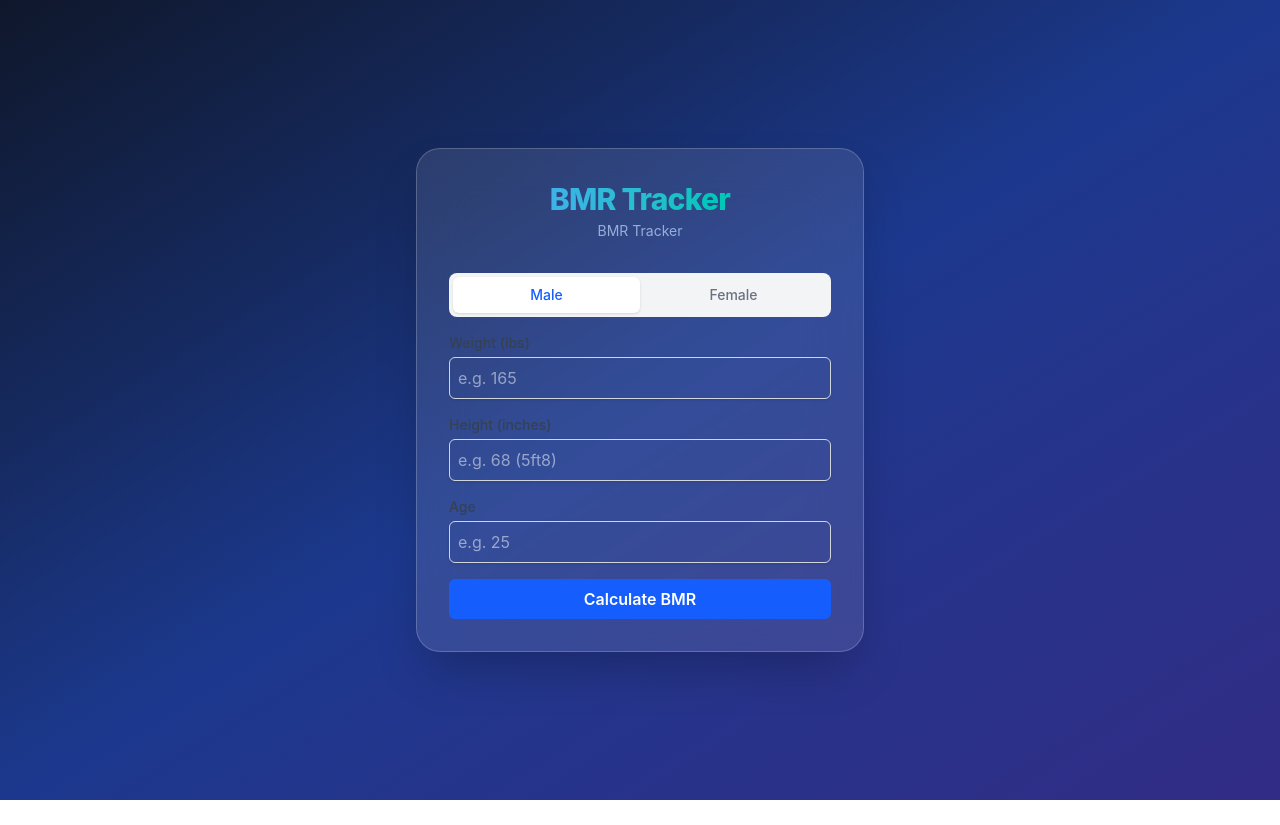
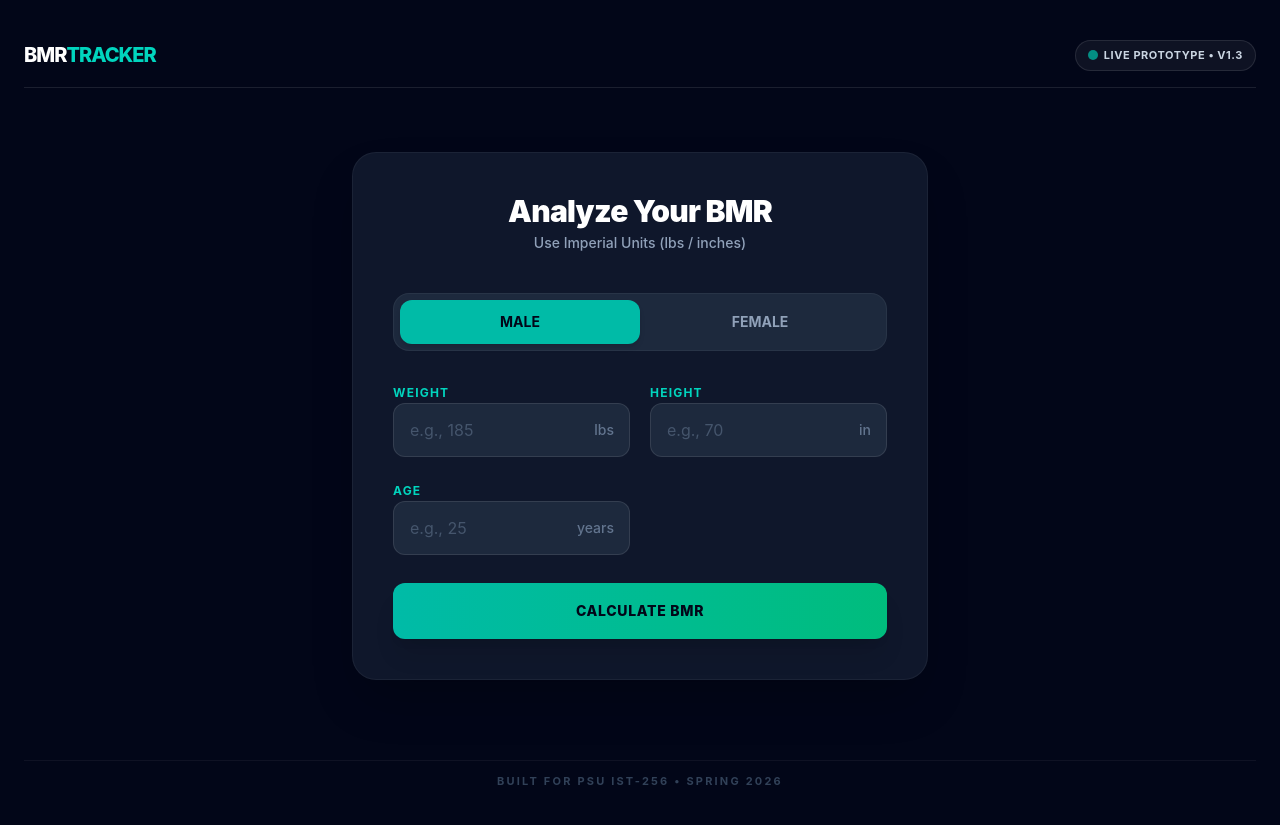
Before and after one commit to GaigeJohnson/BMR-Tracker, a React (Vite) app: page / in a window 1280 px wide. Before the commit the page ends 800 px from the top, so only its background shows below. Built offline with nearby package versions, Linux system fonts and the light colour scheme.

Commit message:
Changing UI

```diff
--- a/src/App.jsx
+++ b/src/App.jsx
@@ -51,105 +51,91 @@ function App() {
   }
 
 return (
-    <div className="min-h-screen bg-gradient-to-br from-slate-900 via-blue-900 to-indigo-900 flex flex-col items-center justify-center p-6 font-sans">
+    <div className="min-h-screen bg-slate-950 flex flex-col items-center p-6 text-white font-sans selection:bg-teal-600">
 
-      <div className="max-w-md w-full bg-white/10 backdrop-blur-xl rounded-3xl shadow-2xl border border-white/20 p-8 text-white">
-        <header className="text-center mb-8">
-          <h1 className="text-3xl font-extrabold tracking-tight bg-clip-text text-transparent bg-gradient-to-r from-blue-400 to-emerald-400">
-            BMR Tracker
+      <header className="w-full max-w-7xl flex items-center justify-between mb-16 py-4 border-b border-white/10">
+        <h1 className="text-xl font-extrabold tracking-tighter text-teal-400">
+          <span className="text-white">BMR</span><span className="text-teal-400">TRACKER</span>
         </h1>
-          <p className="text-blue-200/70 text-sm mt-1">BMR Tracker</p>
+        <div className="flex items-center gap-1.5 bg-white/5 px-3 py-1.5 rounded-full border border-white/10">
+          <div className="w-2.5 h-2.5 bg-teal-500 rounded-full animate-pulse"></div>
+          <span className="text-[11px] font-bold text-slate-300 uppercase tracking-wider">Live Prototype • v1.3</span>
+        </div>
       </header>
 
-        <form onSubmit={calculateBMR} className="space-y-4">
-          <div className="flex bg-gray-100 p-1 rounded-lg mb-4">
+      <main className="max-w-xl w-full flex-grow flex items-center justify-center">
+        <div className="w-full bg-slate-900 rounded-3xl shadow-2xl border border-white/5 p-10 backdrop-blur-3xl">
+          <div className="text-center mb-10">
+            <h2 className="text-3xl font-black tracking-tight text-white mb-1">
+              Analyze Your BMR
+            </h2>
+            <p className="text-slate-400 text-sm font-medium">Use Imperial Units (lbs / inches)</p>
+          </div>
+
+          <form onSubmit={calculateBMR} className="space-y-7">
+            <div className="flex bg-slate-800 p-1.5 rounded-2xl border border-white/5">
               <button
                 type="button"
                 onClick={() => setGender('male')}
-              className={`flex-1 py-2 text-sm font-medium rounded-md transition ${gender === 'male' ? 'bg-white shadow-sm text-blue-600' : 'text-gray-500'}`}
+                className={`flex-1 py-3 text-sm font-bold rounded-xl transition duration-200 ${gender === 'male' ? 'bg-teal-500 shadow-md text-slate-950' : 'text-slate-400 hover:text-white'}`}
               >
-              Male
+                MALE
               </button>
               <button
                 type="button"
                 onClick={() => setGender('female')}
-              className={`flex-1 py-2 text-sm font-medium rounded-md transition ${gender === 'female' ? 'bg-white shadow-sm text-blue-600' : 'text-gray-500'}`}
+                className={`flex-1 py-3 text-sm font-bold rounded-xl transition duration-200 ${gender === 'female' ? 'bg-teal-500 shadow-md text-slate-950' : 'text-slate-400 hover:text-white'}`}
               >
-              Female
+                FEMALE
               </button>
             </div>
 
-          <div>
-            <label className="block text-sm font-medium text-gray-700">Weight (lbs)</label>
+            <div className="grid grid-cols-1 md:grid-cols-2 gap-5">
+              {[
+                {label: "Weight", id: "w", value: weight, setter: setWeight, unit: "lbs", placeholder: "e.g., 185"},
+                {label: "Height", id: "h", value: height, setter: setHeight, unit: "in", placeholder: "e.g., 70"},
+                {label: "Age", id: "a", value: age, setter: setAge, unit: "years", placeholder: "e.g., 25"}
+              ].map((input) => (
+                <div key={input.id} className="space-y-2">
+                  <label htmlFor={input.id} className="text-xs font-bold text-teal-400 uppercase tracking-widest">{input.label}</label>
+                  <div className="relative">
                     <input
+                      id={input.id}
                       type="number"
-              value={weight}
-              onChange={(e) => setWeight(e.target.value)}
-              className="mt-1 block w-full rounded-md border-gray-300 shadow-sm focus:border-blue-500 focus:ring-blue-500 p-2 border"
-              placeholder="e.g. 165"
+                      value={input.value}
+                      onChange={(e) => input.setter(e.target.value)}
+                      className="w-full bg-slate-800 border border-white/10 rounded-xl px-4 py-3.5 text-white focus:ring-2 focus:ring-teal-500 focus:border-teal-500 outline-none transition placeholder:text-slate-600"
+                      placeholder={input.placeholder}
+                      required
                     />
+                    <span className="absolute right-4 top-1/2 -translate-y-1/2 text-sm text-slate-500 font-medium">{input.unit}</span>
                   </div>
-
-          <div>
-            <label className="block text-sm font-medium text-gray-700">Height (inches)</label>
-            <input
-              type="number"
-              value={height}
-              onChange={(e) => setHeight(e.target.value)}
-              className="mt-1 block w-full rounded-md border-gray-300 shadow-sm focus:border-blue-500 focus:ring-blue-500 p-2 border"
-              placeholder="e.g. 68 (5ft8)"
-            />
                 </div>
-
-          <div>
-            <label className="block text-sm font-medium text-gray-700">Age</label>
-            <input
-              type="number"
-              value={age}
-              onChange={(e) => setAge(e.target.value)}
-              className="mt-1 block w-full rounded-md border-gray-300 shadow-sm focus:border-blue-500 focus:ring-blue-500 p-2 border"
-              placeholder="e.g. 25"
-            />
+              ))}
             </div>
 
             <button
               type="submit"
-            className="w-full bg-blue-600 text-white py-2 px-4 rounded-md hover:bg-blue-700 transition duration-200 font-semibold"
+              className="w-full bg-gradient-to-r from-teal-500 to-emerald-500 py-4.5 rounded-xl font-extrabold text-slate-950 text-sm uppercase tracking-wider hover:from-teal-400 hover:to-emerald-400 transition shadow-xl"
             >
               Calculate BMR
             </button>
           </form>
 
+          {/* Results section */}
           {bmr && (
-          <div className="mt-8 p-4 bg-blue-50 rounded-lg text-center border border-blue-100">
-            <p className="text-gray-600 text-xs uppercase font-semibold">Estimated {gender} BMR</p>
-            <p className="text-4xl font-black text-blue-600 my-2">{bmr}</p>
-            <button
-              onClick={saveEntry}
-              className="mt-2 bg-blue-600 text-white px-3 py-1 rounded text-sm font-bold hover:bg-blue-700"
-            >
-              Save Result
-            </button>
-          </div>
-        )}
-
-        {history.length > 0 && (
-          <div className="mt-8 border-t pt-6">
-            <div className="flex justify-between items-center mb-4">
-              <h2 className="text-lg font-bold text-gray-800">History</h2>
-              <button onClick={clearHistory} className="text-xs text-red-500 hover:underline">Clear All</button>
-            </div>
-            <div className="space-y-2 max-h-40 overflow-y-auto">
-              {history.map((entry) => (
-                <div key={entry.id} className="flex justify-between bg-gray-50 p-3 rounded-md text-sm border border-gray-100">
-                  <span className="text-gray-500 font-medium">{entry.date}</span>
-                  <span className="font-bold text-blue-700">{entry.value} kcal <span className="text-gray-400 font-normal">({entry.weight} lbs)</span></span>
-                </div>
-              ))}
-            </div>
+            <div className="mt-10 p-6 bg-slate-800/50 rounded-2xl border border-white/5 text-center animate-in fade-in slide-in-from-top-4 duration-300">
+              <p className="text-slate-400 text-xs font-semibold uppercase tracking-widest">Basal Metabolic Rate</p>
+              <p className="text-5xl font-black text-white my-2">{bmr}</p>
+              <p className="text-slate-500 text-sm italic">Estimated Calories per day</p>
             </div>
           )}
         </div>
+      </main>
+
+      <footer className="w-full max-w-7xl mt-20 text-center text-slate-700 text-[11px] font-bold tracking-[0.2em] uppercase py-3 border-t border-white/5">
+        Built for PSU IST-256 • Spring 2026
+      </footer>
     </div>
   )
 }
```
Lines whose indentation alone changed are shown as unchanged.
